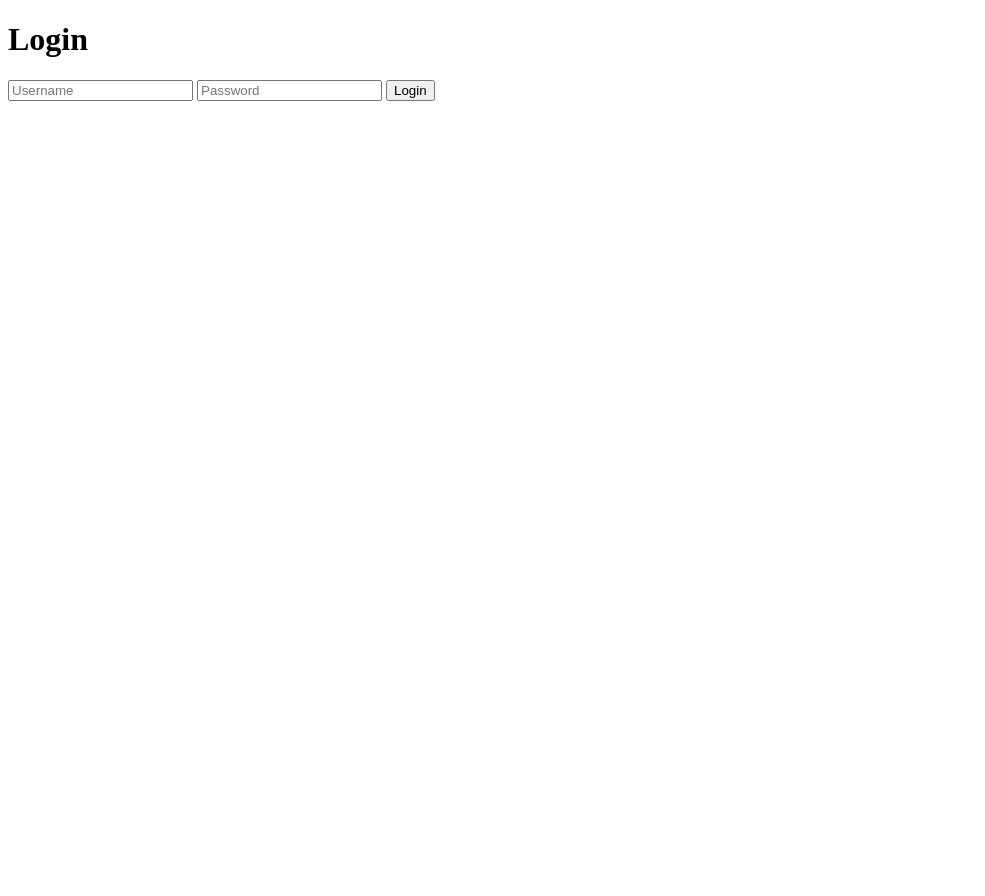
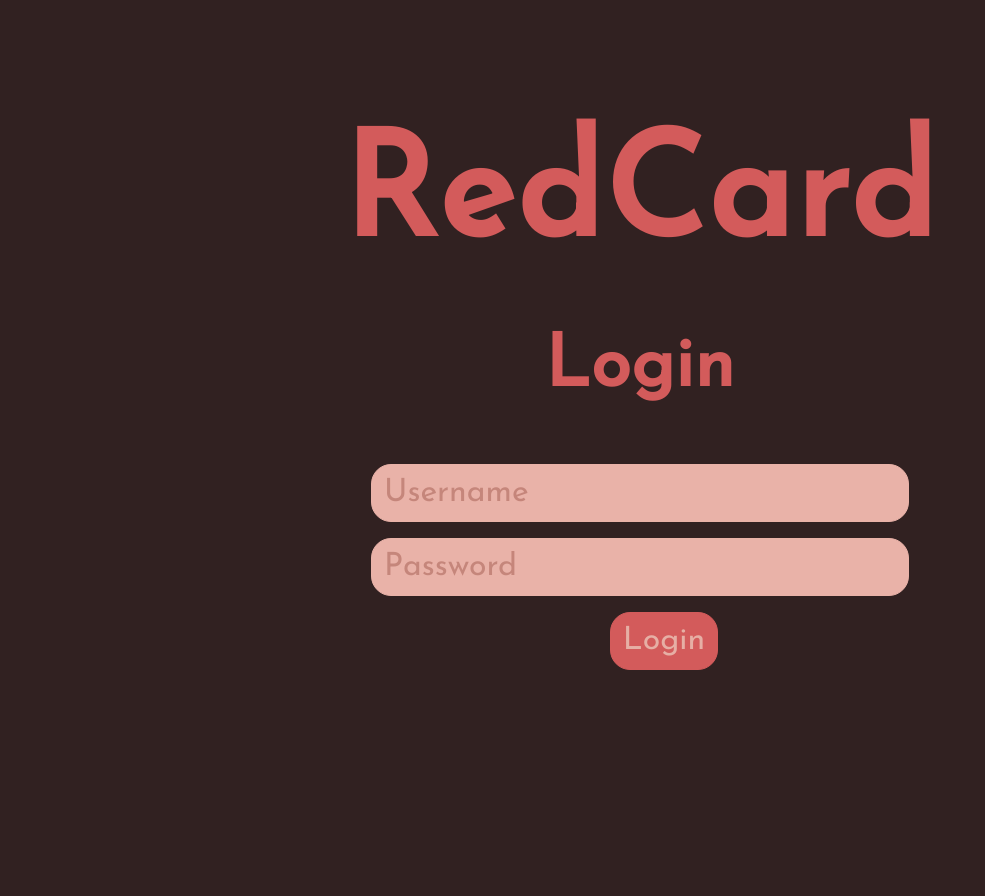
Before and after one commit to toBFrank/RedCard, a Flask app: page /login in a window 1280 px wide. Shown: the whole page, without its empty margins (0-985 px from the left). Before the commit the page ends 101 px from the top, so only its background shows below. Run offline with Flask 2, Linux system fonts and the light colour scheme; data that the repository does not hold is empty.

Commit message:
css for index and login

```diff
--- a/front/templates/index.html
+++ b/front/templates/index.html
@@ -1,5 +1,9 @@
 <!DOCTYPE html>
 <html>
+<head>
+	<link rel="stylesheet" href="https://fonts.googleapis.com/css?family=Josefin+Sans">
+	<link rel="stylesheet" href="login.css">
+</head>
 <body>
 	<h1>RedCard</h1>
 	<h2>{{ in_val }}</h2>
--- /dev/null
+++ b/front/templates/login.css
@@ -0,0 +1,59 @@
+body {
+    background-color: #312121;
+    height: 80vh;
+    width: 80vw;
+    margin: 10%;
+    font-family: 'Josefin Sans', sans-serif;
+    letter-spacing: 1px;
+    font-size: 3rem;
+    color: #d35b5b;
+    user-select: none;
+    overflow-x: hidden;
+    text-align: center;
+}
+
+h1 {
+    font-size: 9rem;
+    margin-bottom: 0.1rem;
+    letter-spacing: 3px;
+    text-align: center;
+}
+
+.inputField {
+    border: 1px solid #e9b2a8;
+    background-color: #e9b2a8;
+    border-radius: 20px;
+    height: max-content;
+    width: 50%;
+    padding: 12px;
+    font-size: 2rem;
+    overflow-x: auto;
+    font-family: 'Josefin Sans', sans-serif;
+    transition: width 0.7s;
+    margin-bottom: 1rem;
+    color: #ffffff;
+}
+
+.inputField::placeholder {
+    color: #a25a4e;
+    font-family: 'Josefin Sans', sans-serif;
+    opacity: 0.50;
+}
+
+#loginBut {
+    font-family: 'Josefin Sans', sans-serif;
+    color: #e6afa5;
+    border: 1px solid #d35b5b;
+    background-color: #d35b5b;
+    border-radius: 20px;
+    font-size: 2rem;
+    padding: 12px;
+    margin-left: 3rem;
+    margin-bottom: 2rem;
+}
+
+#loginBut:hover {
+    color: #d35b5b;
+    border: 1px solid #e6afa5;
+    background-color: #e6afa5;
+}
--- a/front/templates/login.html
+++ b/front/templates/login.html
@@ -1,13 +1,18 @@
 <!doctype html>
 <html>
+<head>
+  <link rel="stylesheet" href="https://fonts.googleapis.com/css?family=Josefin+Sans">
+  <link rel="stylesheet" href="login.css">
+</head>
 <body>
-	<h1>Login</h1>
+  <h1>RedCard</h1>
+	<h2>Login</h2>
 	     <form action="" method="post">
-        <input type="text" placeholder="Username" name="username" value="{{
-          request.form.username }}">
-         <input type="password" placeholder="Password" name="password" value="{{
-          request.form.password }}">
-        <input class="btn btn-default" type="submit" value="Login">
+        <input class="inputField" type="text" placeholder="Username" name="username" value="{{request.form.username }}">
+          <br>
+         <input class="inputField" type="password" placeholder="Password" name="password" value="{{request.form.password }}">
+          <br>
+        <input id="loginBut" class="btn btn-default" type="submit" value="Login">
       </form>
       {% if error %}
         <p class="error"><strong>Error:</strong> {{ error }}
```
Also changed, not shown: front/submission/flesh.css (+11 -7 lines), front/templates/index.css (added, +37 -0 lines).
